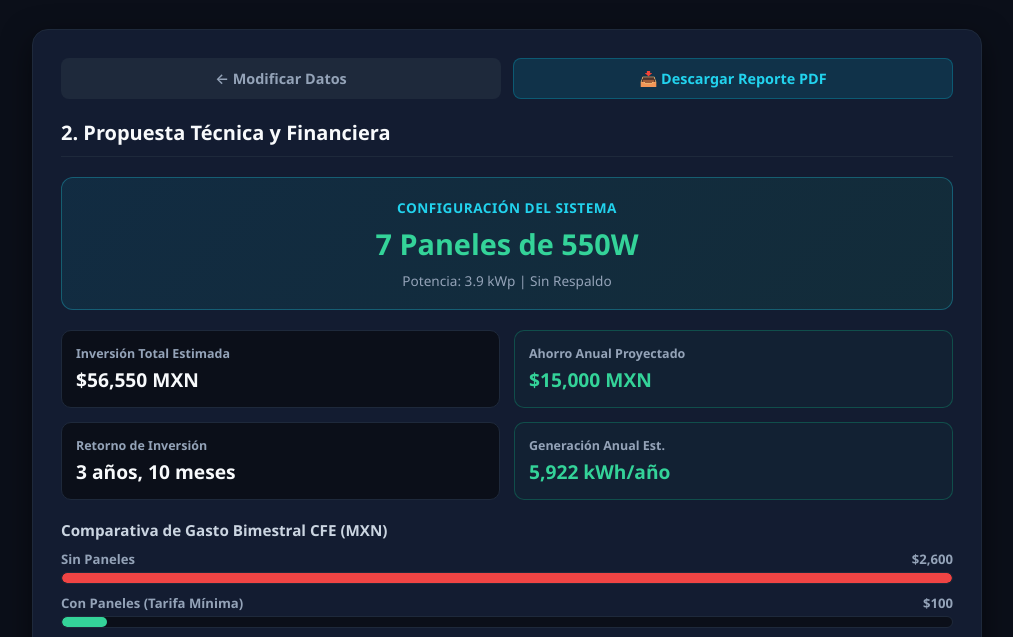
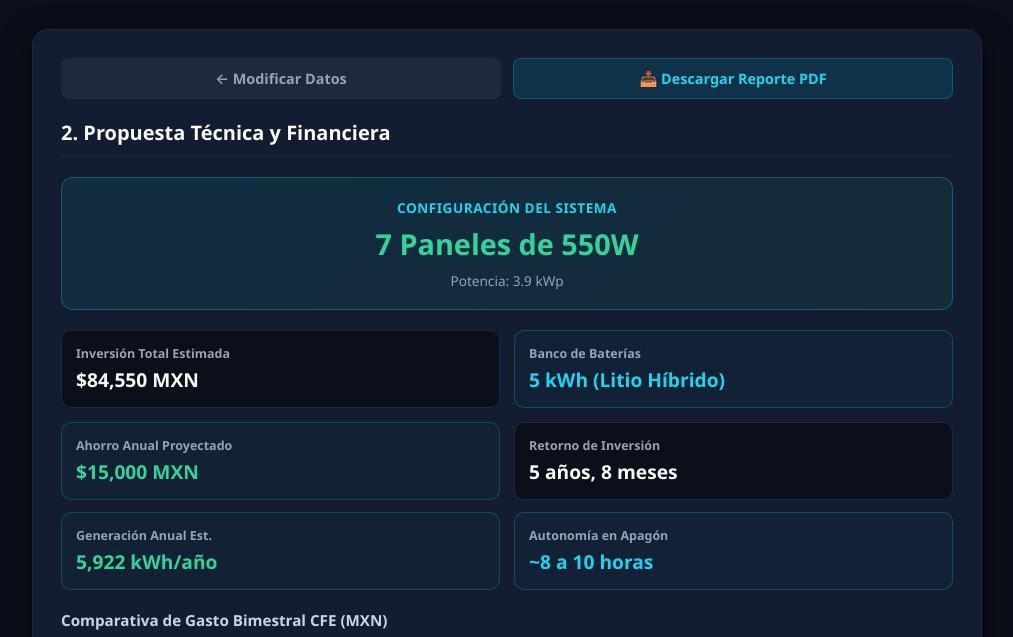
Before and after one commit to barcnsss/Voltora, a plain HTML site: page index.html in a window 1280 px wide. Both pictures are taken after a click on the button "Generar Proyecto Fotovoltaico". Shown: the part 135-772 px from the top of the page, without its empty margins (133-1146 px from the left). Drawn offline with Linux system fonts and the light colour scheme.

Commit message:
Update index.html

```diff
--- a/index.html
+++ b/index.html
@@ -76,9 +76,11 @@
     .metrics-grid { display: grid; grid-template-columns: 1fr 1fr; gap: 14px; margin-bottom: 20px; }
     .metric-card { background: #0b0f19; border: 1px solid #1e293b; border-radius: 10px; padding: 14px; }
     .metric-card.green { border-color: rgba(16, 185, 129, 0.3); background: rgba(16, 185, 129, 0.03); }
+    .metric-card.cyan { border-color: rgba(6, 182, 212, 0.3); background: rgba(6, 182, 212, 0.03); }
     .m-title { display: block; font-size: 0.78rem; color: #94a3b8; font-weight: 600; }
     .m-value { display: block; font-size: 1.2rem; font-weight: 800; color: #f8fafc; margin-top: 4px; }
     .metric-card.green .m-value { color: #34d399; }
+    .metric-card.cyan .m-value { color: #22d3ee; }
 
     .chart-box { margin-bottom: 18px; }
     .chart-box h3 { font-size: 0.95rem; margin-bottom: 10px; color: #cbd5e1; }
@@ -131,8 +133,8 @@
       </div>
 
       <div class="checkbox-group">
-        <input type="checkbox" id="conBateria">
-        <label for="conBateria">Incluir sistema de respaldo con Batería de Litio (5 kWh para apagones)</label>
+        <input type="checkbox" id="conBateria" checked>
+        <label for="conBateria">Incluir sistema de respaldo con Batería de Litio (5 kWh)</label>
       </div>
 
       <button id="btnCalcular" class="btn-primary">Generar Proyecto Fotovoltaico</button>
@@ -151,12 +153,16 @@
         <div class="highlight-box">
           <span class="label">Configuración del Sistema</span>
           <div class="big-value" id="resPaneles">6 Paneles de 550W</div>
-          <span class="sub-label" id="resCapacidad">Potencia: 3.3 kWp | Respaldo: No</span>
+          <span class="sub-label" id="resCapacidad">Potencia: 3.3 kWp</span>
         </div>
         <div class="metrics-grid">
           <div class="metric-card">
             <span class="m-title">Inversión Total Estimada</span>
-            <span class="m-value" id="resCosto">$48,500 MXN</span>
+            <span class="m-value" id="resCosto">$76,500 MXN</span>
+          </div>
+          <div class="metric-card cyan">
+            <span class="m-title">Banco de Baterías</span>
+            <span class="m-value" id="resBateriaInfo">5 kWh (Litio)</span>
           </div>
           <div class="metric-card green">
             <span class="m-title">Ahorro Anual Proyectado</span>
@@ -164,11 +170,17 @@
           </div>
           <div class="metric-card">
             <span class="m-title">Retorno de Inversión</span>
-            <span class="m-value" id="resPayback">3 años, 5 meses</span>
+            <span class="m-value" id="resPayback">4 años, 2 meses</span>
           </div>
+        </div>
+        <div class="metrics-grid" style="margin-top: -8px;">
           <div class="metric-card green">
             <span class="m-title">Generación Anual Est.</span>
             <span class="m-value" id="resKwhAnual">5,200 kWh/año</span>
+          </div>
+          <div class="metric-card cyan">
+            <span class="m-title">Autonomía en Apagón</span>
+            <span class="m-value" id="resAutonomia">~8 a 10 horas</span>
           </div>
         </div>
         <div class="chart-box">
@@ -202,30 +214,34 @@
     const eficienciaTecho = parseFloat(document.getElementById('orientacionTecho').value) || 1.0;
     const incluirBateria = document.getElementById('conBateria').checked;
 
-    // Cálculo fotovoltaico ajustado por eficiencia del techo
     const consumoDiario = consumoKwh / 60;
-    // Aplicamos el factor de orientación del techo
     const kwNecesarios = consumoDiario / (hps * 0.80 * eficienciaTecho);
 
     let numPaneles = Math.ceil(kwNecesarios / 0.55);
     if (numPaneles < 2) numPaneles = 2;
     const potenciaTotalKwp = (numPaneles * 0.55).toFixed(1);
 
-    // Costo base de paneles + costo extra si incluye inversor híbrido y batería de litio (~$25,000 extra)
     let costoInstalacion = Math.round(potenciaTotalKwp * 14500);
-    let textoBateria = "Sin Respaldo";
+
+    let textoBateriaInfo = "Sin Respaldo";
+    let textoAutonomia = "N/A (Red eléctrica)";
+
     if (incluirBateria) {
-      costoInstalacion += 28000; // Costo estimado banco de baterías de litio + adecuación híbrida
-      textoBateria = "Incluye Batería 5 kWh (Híbrido)";
+      costoInstalacion += 28000; // Costo de inversor híbrido + batería de litio de 5 kWh
+      textoBateriaInfo = "5 kWh (Litio Híbrido)";
+
+      // Cálculo estimado de autonomía para cargas críticas (aprox 500W-600W continuos: refri, luces, módem, TV)
+      textoAutonomia = "~8 a 10 horas";
+    } else {
+      textoBateriaInfo = "No integrado";
+      textoAutonomia = "Sin respaldo autónomo";
     }
 
-    // Ahorro financiero
     const costoAnualActual = costoBimestral * 6;
-    const costoAnualNuevo = 100 * 6; // Tarifa mínima CFE
+    const costoAnualNuevo = 100 * 6;
     const ahorroAnual = Math.max(0, costoAnualActual - costoAnualNuevo);
     const ahorroBimestral = ahorroAnual / 6;
 
-    // Payback
     const mesesPayback = ahorroBimestral > 0 ? Math.ceil((costoInstalacion / ahorroBimestral) * 2) : 0;
     const anios = Math.floor(mesesPayback / 12);
     const meses = mesesPayback % 12;
@@ -233,17 +249,18 @@
     if (anios > 0) textoPayback += `${anios} año${anios > 1 ? 's' : ''}`;
     if (meses > 0) textoPayback += `${anios > 0 ? ', ' : ''}${meses} mes${meses > 1 ? 'es' : ''}`;
 
-    // Generación anual ajustada por orientación del techo
     const generacionAnual = Math.round(potenciaTotalKwp * hps * 365 * 0.80 * eficienciaTecho);
     const co2Ton = ((generacionAnual * 0.45) / 1000).toFixed(1);
 
     // Actualizar UI
     document.getElementById('resPaneles').textContent = `${numPaneles} Paneles de 550W`;
-    document.getElementById('resCapacidad').textContent = `Potencia: ${potenciaTotalKwp} kWp | ${textoBateria}`;
+    document.getElementById('resCapacidad').textContent = `Potencia: ${potenciaTotalKwp} kWp`;
     document.getElementById('resCosto').textContent = `${formatoMoneda(costoInstalacion)} MXN`;
+    document.getElementById('resBateriaInfo').textContent = textoBateriaInfo;
     document.getElementById('resAhorroAnual').textContent = `${formatoMoneda(ahorroAnual)} MXN`;
     document.getElementById('resPayback').textContent = textoPayback || "N/A";
     document.getElementById('resKwhAnual').textContent = `${generacionAnual.toLocaleString()} kWh/año`;
+    document.getElementById('resAutonomia').textContent = textoAutonomia;
 
     document.getElementById('txtGastoActual').textContent = formatoMoneda(costoBimestral);
     document.getElementById('txtGastoNuevo').textContent = formatoMoneda(100);
@@ -255,7 +272,6 @@
 
     document.getElementById('resCo2').textContent = `${co2Ton} toneladas`;
 
-    // Cambiar vistas
     document.getElementById('viewForm').classList.remove('active');
     document.getElementById('viewResults').classList.add('active');
     document.getElementById('mainContainer').classList.add('wide');
```
